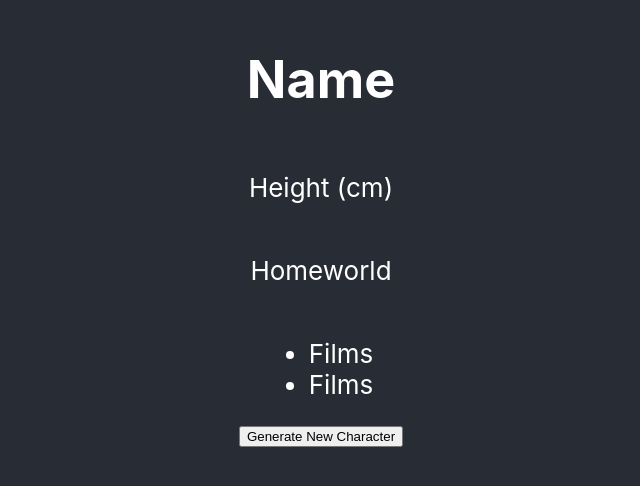
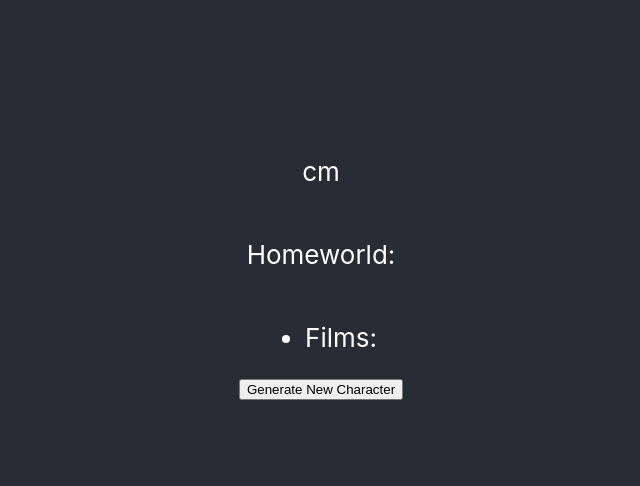
Before and after one commit to cguliuzza/starwars-character-generator, a React (Create React App) app: page / in a window 1280 px wide. Shown: the part 170-656 px from the top of the page, without its empty margins (319-959 px from the left). Built offline with nearby package versions, Linux system fonts and the light colour scheme.

Commit message:
fix: hardcoded data

```diff
--- a/src/Starwars.js
+++ b/src/Starwars.js
@@ -12,17 +12,22 @@
     }
     getNewCharacter() {
         console.log("getNewCharacter")
+        this.setState({
+            name: 'Luke',
+            height: 172,
+            homeworld: 'Tattooine',
+            films: ['1', '2', '3']
+        })
     }
 
   render() {
     return (
       <>
-        <h1>Name</h1>
-        <p>Height (cm)</p>
-        <p>Homeworld</p>
+        <h1>{this.state.name}</h1>
+        <p>{this.state.height}cm</p>
+        <p>Homeworld: {this.state.homeworld}</p>
         <ul>
-          <li>Films</li>
-          <li>Films</li>
+          <li>Films: {this.state.films}</li>
         </ul>
         <button type="button" onClick={() => this.getNewCharacter()} className="btn">
           Generate New Character
```
